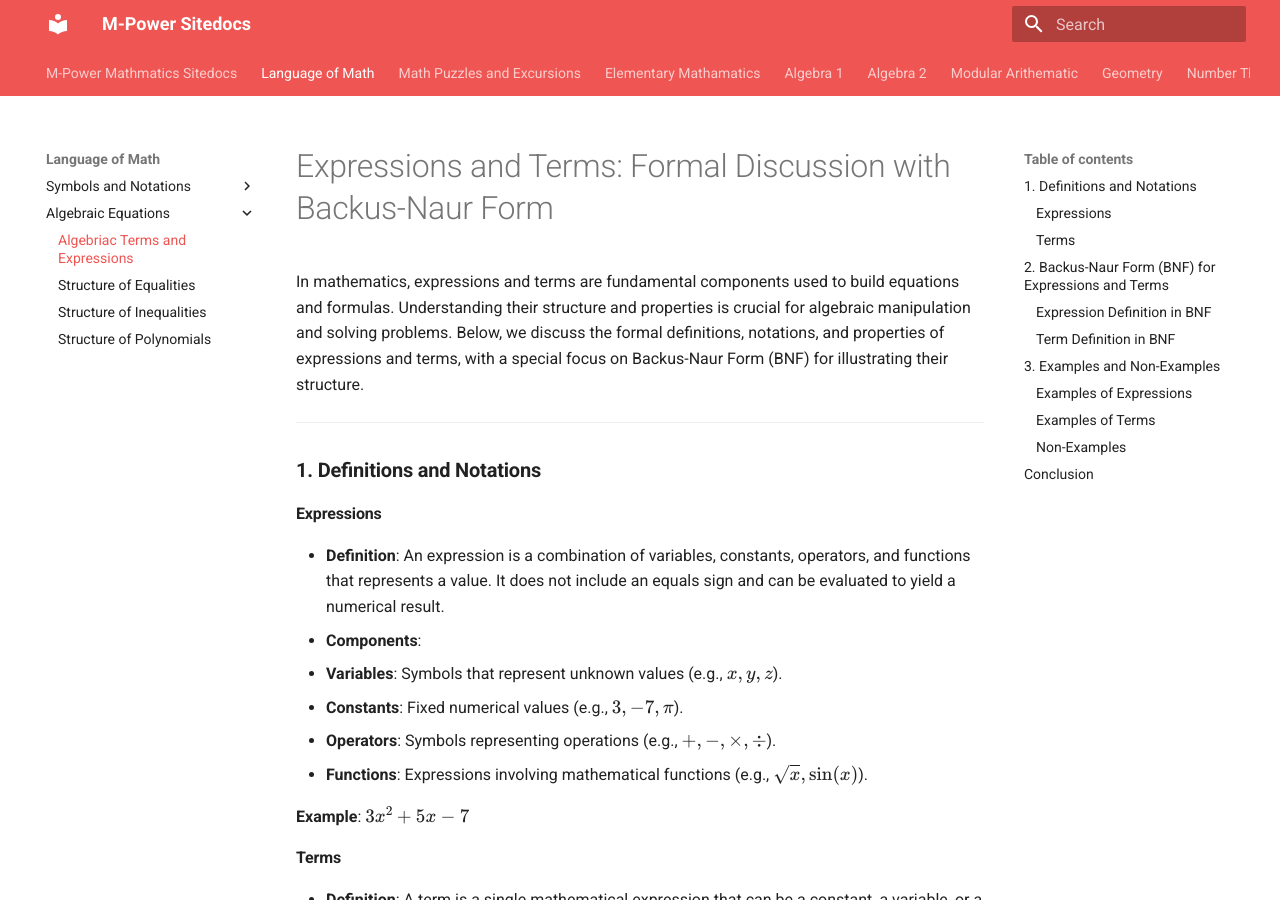
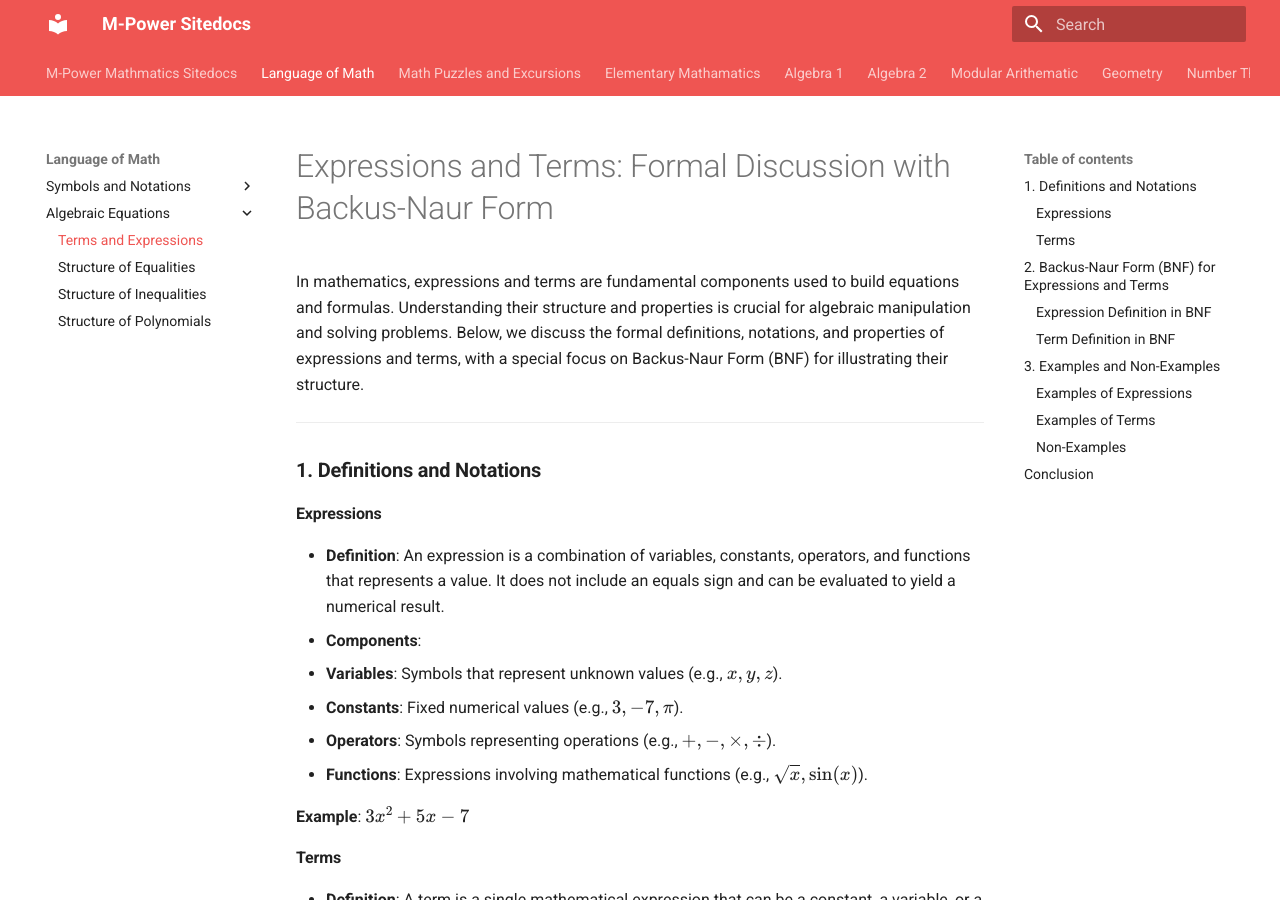
Before and after one commit to baseonballs/mpower-sitedocs, an MkDocs documentation site: the page built from site-docs/mathematics/a1/appendix/lang/structure_expressions_and_terms.md, in a window 1280 px wide and 900 px high. Built offline with MkDocs 1.6.1 and Material for MkDocs 9.7.7, drawn with Linux system fonts in a browser that asks for light colours; formulas are drawn with MathJax 3.

Commit message:
minor update to mkdocs.yml

```diff
--- a/mkdocs.yml
+++ b/mkdocs.yml
@@ -79,7 +79,7 @@ nav:
       - "Set Notation": "./mathematics/a1/appendix/lang/notation_sets.md"
       - "Sigma Notation": "./mathematics/a1/appendix/lang/notation_sigma.md"
     - "Algebraic Equations":
-      - "Algebriac Terms and Expressions": "./mathematics/a1/appendix/lang/structure_expressions_and_terms.md"
+      - "Terms and Expressions": "./mathematics/a1/appendix/lang/structure_expressions_and_terms.md"
       - "Structure of Equalities": "./mathematics/a1/appendix/lang/structure_equations.md"
       - "Structure of Inequalities": "./mathematics/a1/appendix/lang/structure_inqualities.md"
       - "Structure of Polynomials": "./mathematics/a1/appendix/lang/structure_polynomials.md"
```
